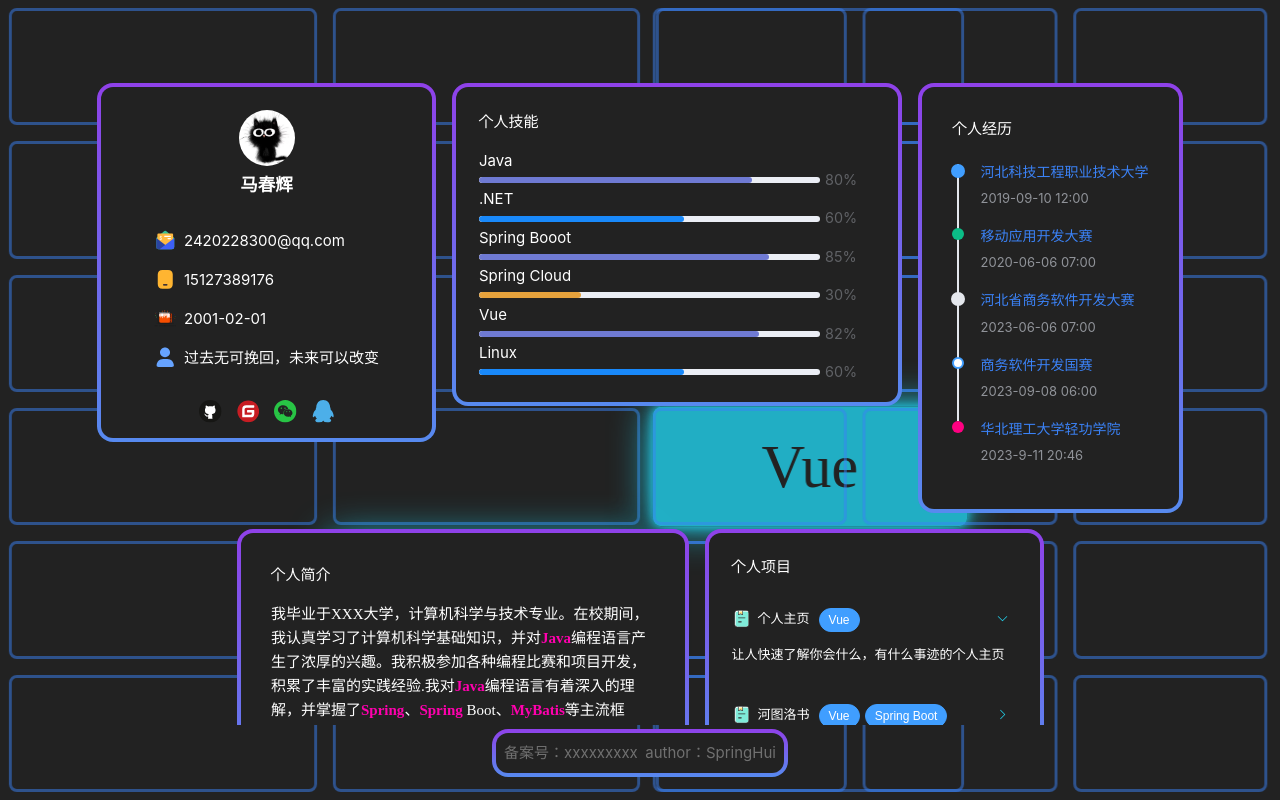
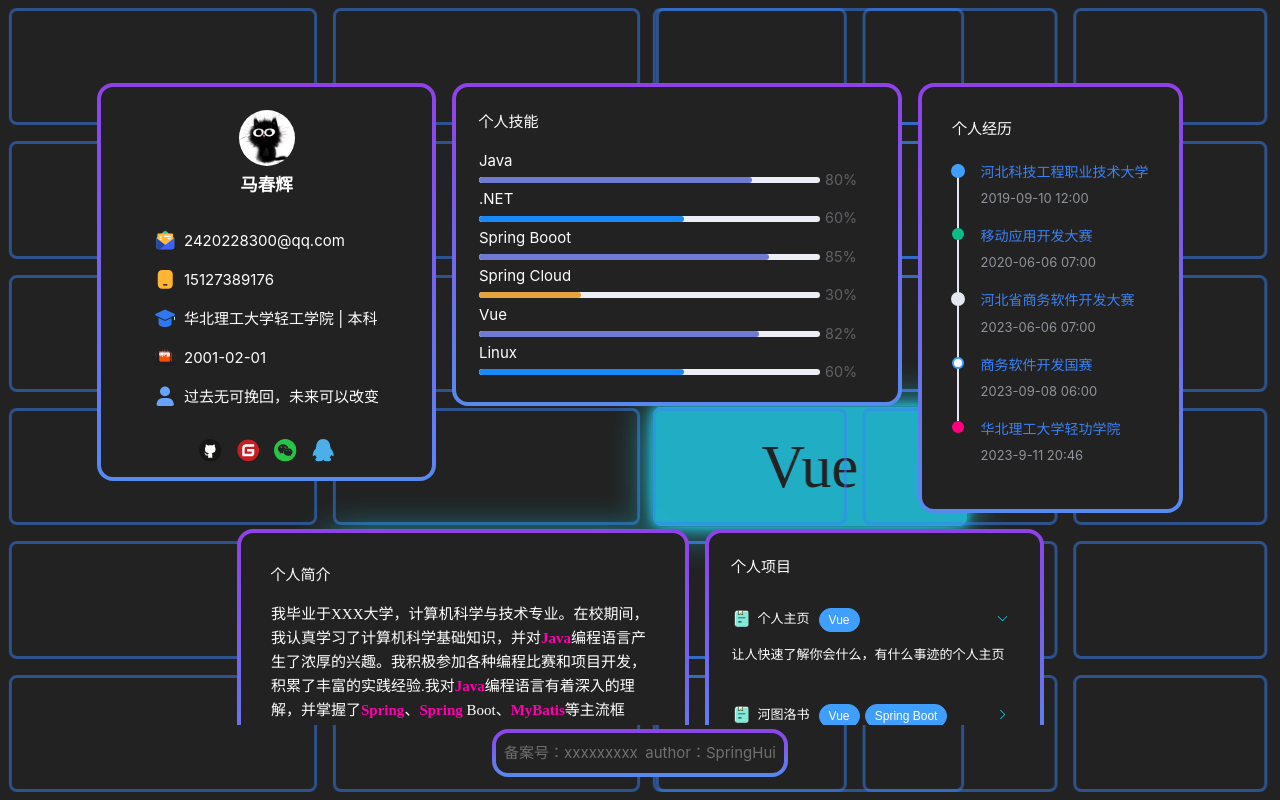
Before and after one commit to hui3215/hui-homepage, a Vue app: page / in a window 1280 px wide. Built offline with nearby package versions, Linux system fonts and the light colour scheme; a web font is replaced by a local one; what vue3-draggable-resizable would draw is missing.

Commit message:
添加学历信息

```diff
--- a/public/application.yml
+++ b/public/application.yml
@@ -1,6 +1,7 @@
 userInfo:
   avatar: ''
   userName: '马春辉'
+  qualifications: '华北理工大学轻工学院 | 本科'
   email: '2420228300@qq.com'
   phone: '15127389176'
   birthday: '2001-02-01'
--- a/src/components/UserInfo/UserInfo.vue
+++ b/src/components/UserInfo/UserInfo.vue
@@ -10,6 +10,7 @@
           <div class="user-info-details">
             <IconInfoItem v-if="userInfo.email" icon="email" :content="userInfo.email" />
             <IconInfoItem v-if="userInfo.phone" icon="phone" :content="userInfo.phone" />
+            <IconInfoItem v-if="userInfo.qualifications" icon="qualifications" :content="userInfo.qualifications" />
             <IconInfoItem v-if="userInfo.birthday" icon="birthday" :content="userInfo.birthday" />
             <IconInfoItem v-if="userInfo.description" icon="description" :content="userInfo.description" />
           </div>
--- a/src/store/module/application.ts
+++ b/src/store/module/application.ts
@@ -6,6 +6,7 @@ interface UserInfo {
   email: String,
   phone: String,
   birthday: String,
+  qualifications: String,
   description: String,
   account: Account[],
   skills: Skill[],
```
Also changed, not shown: src/assets/icons/qualifications.svg (added).
